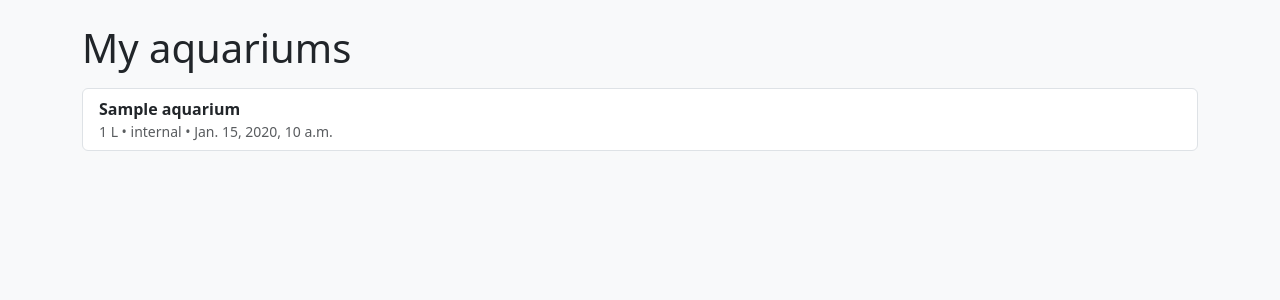
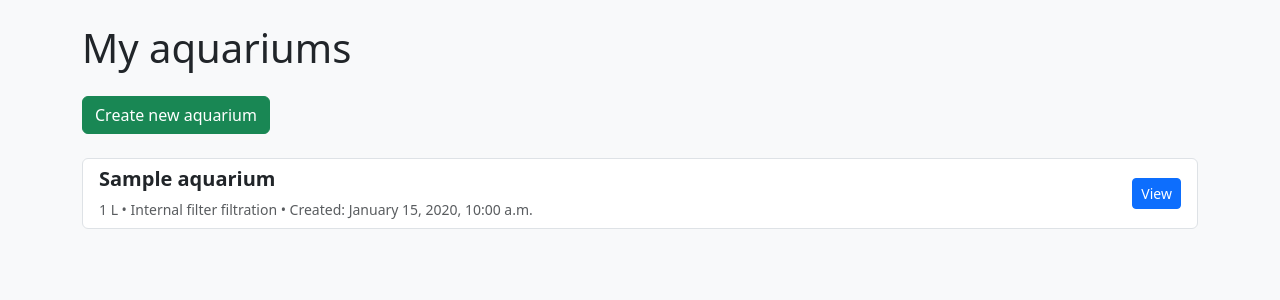
Before and after one commit to UnrealLock/aquafeed-optimizer, a Django app: page /aquariums/ in a window 1280 px wide. Shown: the part 56-356 px from the top of the page. Run offline with Django 5.2, Linux system fonts and the light colour scheme; a user stored in the database is signed in; tables that the repository leaves empty hold one stand-in row (values such as "Sample post"); some libraries are stand-ins or nearby versions.

Commit message:
Add forms to create user's aquariums and set fish count in user aquarium

```diff
--- a/aquariums/urls.py
+++ b/aquariums/urls.py
@@ -5,4 +5,6 @@ app_name = "aquariums"
 
 urlpatterns = [
     path("", views.aquarium_list, name="list"),
+    path("new/", views.aquarium_create, name="create"),
+    path("<int:pk>/", views.aquarium_detail, name="detail"),
 ]
--- a/aquariums/views.py
+++ b/aquariums/views.py
@@ -1,8 +1,62 @@
 from django.contrib.auth.decorators import login_required
-from django.shortcuts import render
+from django.shortcuts import render, redirect, get_object_or_404
 from .models import Aquarium
+from .forms import AquariumCreateForm
+from .forms import AquariumFishForm
+from fish.models import AquariumFish
+from django.db import transaction
 
 @login_required
 def aquarium_list(request):
     aquariums = Aquarium.objects.filter(user=request.user)
     return render(request, "aquariums/list.html", {"aquariums": aquariums})
+
+@login_required
+def aquarium_create(request):
+    if request.method == "POST":
+        form = AquariumCreateForm(request.POST)
+        if form.is_valid():
+            aquarium = form.save(commit=False)
+            aquarium.user = request.user
+            aquarium.save()
+            return redirect("aquariums:detail", pk=aquarium.pk)
+    else:
+        form = AquariumCreateForm()
+
+    return render(request, "aquariums/create.html", {"form": form})
+
+@login_required
+def aquarium_detail(request, pk):
+    aquarium = get_object_or_404(Aquarium, pk=pk, user=request.user)
+
+    fish_list = AquariumFish.objects.select_related("species").filter(aquarium=aquarium)
+
+    if request.method == "POST":
+        form = AquariumFishForm(request.POST)
+        if form.is_valid():
+            species = form.cleaned_data["species"]
+            count = form.cleaned_data["count"]
+
+            with transaction.atomic():
+                entry, created = AquariumFish.objects.get_or_create(
+                    aquarium=aquarium,
+                    species=species,
+                    defaults={"count": count},
+                )
+
+                if not created:
+                    if count == 0:
+                        entry.delete()
+                    else:
+                        entry.count = count
+                        entry.save(update_fields=["count"])
+
+            return redirect("aquariums:detail", pk=aquarium.pk)
+    else:
+        form = AquariumFishForm()
+
+    return render(
+        request,
+        "aquariums/detail.html",
+        {"aquarium": aquarium, "fish_list": fish_list, "form": form},
+    )
--- a/templates/aquariums/list.html
+++ b/templates/aquariums/list.html
@@ -2,15 +2,21 @@
 {% block title %}My aquariums{% endblock %}
 
 {% block content %}
-<h1 class="mb-3">My aquariums</h1>
+  <h1 class="mb-4">My aquariums</h1>
+
+  <a href="{% url 'aquariums:create' %}" class="btn btn-success mb-4">Create new aquarium</a>
 
   <div class="list-group">
     {% for a in aquariums %}
-    <div class="list-group-item">
-      <div class="fw-semibold">{{ a.name }}</div>
+      <div class="list-group-item d-flex justify-content-between align-items-center">
+        <div>
+          <h5 class="fw-semibold">{{ a.name }}</h5>
           <div class="text-muted small">
-        {{ a.volume_liters }} L • {{ a.filtration_type }} • {{ a.created_at }}
+            {{ a.volume_liters }} L • {{ a.get_filtration_type_display }} filtration • Created: {{ a.created_at|date:"F j, Y, g:i a" }}
           </div>
+        </div>
+
+        <a href="{% url 'aquariums:detail' a.pk %}" class="btn btn-primary btn-sm">View</a>
       </div>
     {% empty %}
       <div class="alert alert-info">You have no aquariums yet.</div>
```
Also changed, not shown: aquariums/forms.py (added, +31 -0 lines), templates/aquariums/create.html (added, +17 -0 lines), templates/aquariums/detail.html (added, +53 -0 lines). Lines whose indentation alone changed are shown as unchanged.
